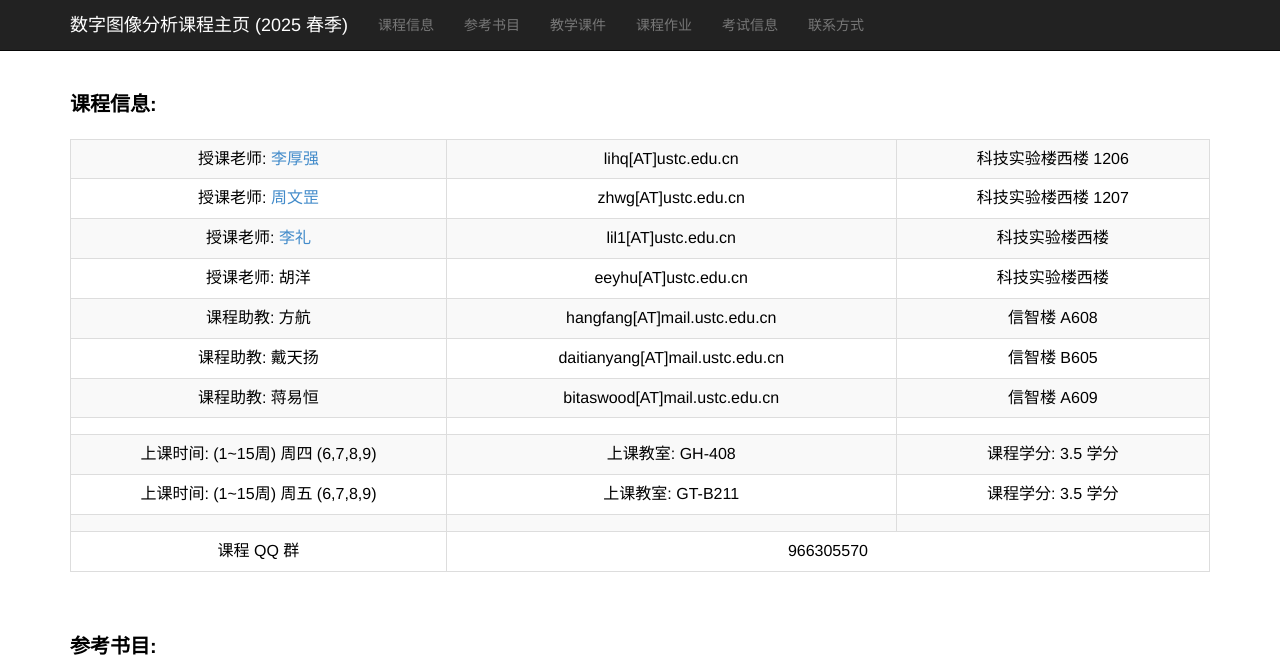
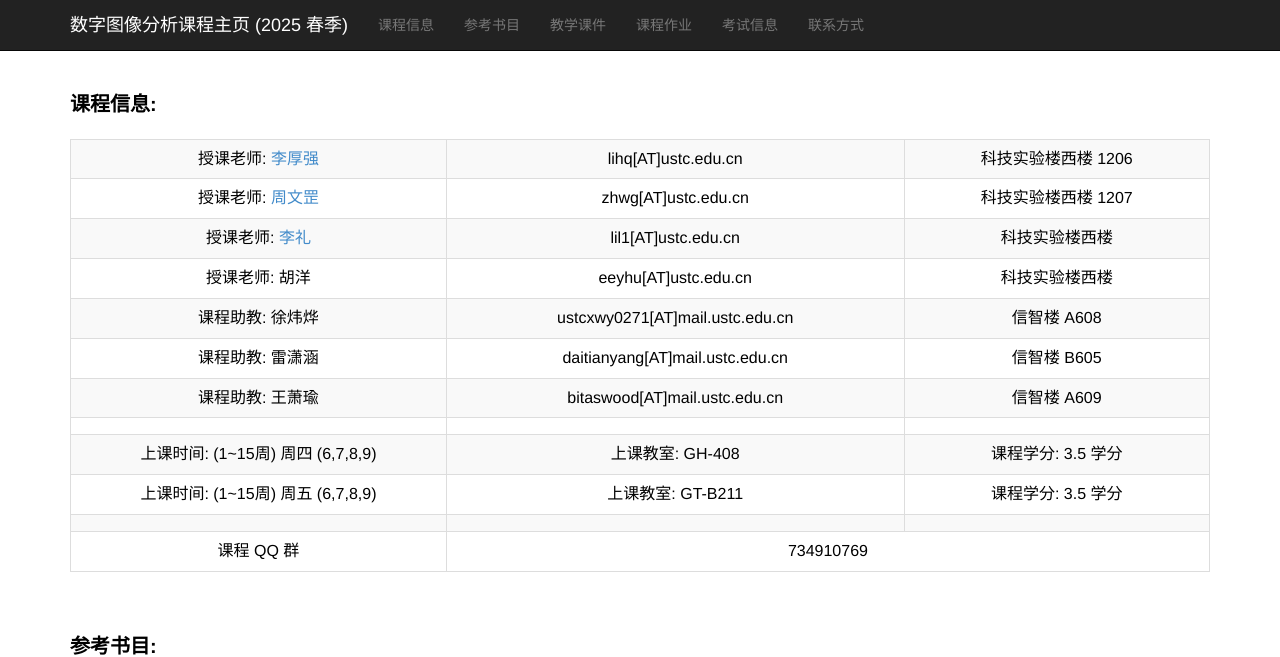
Before and after one commit to ustc-dia/ustc-dia.github.io, a Jekyll site: the page index.html, which Jekyll copies as it is, in a window 1280 px wide and 900 px high. Shown: the top 657 px of the window. Built offline with Jekyll 4.4.1, drawn with Linux system fonts in a browser that asks for light colours.

Commit message:
Update teaching assistants and contact information

```diff
--- a/index.html
+++ b/index.html
@@ -92,21 +92,21 @@
                 </tr>
 
                 <tr>
-                    <td width="33%">课程助教: 方航</a></td>
-                    <td>hangfang[AT]mail.ustc.edu.cn</td>
+                    <td width="33%">课程助教: 徐炜烨</a></td>
+                    <td>ustcxwy0271[AT]mail.ustc.edu.cn</td>
                     <td>信智楼 A608</td>
                     <!-- <td width="20%"></td> -->
                 </tr>
 
                 <tr>
-                    <td width="33%">课程助教: 戴天扬</a></td>
+                    <td width="33%">课程助教: 雷潇涵</a></td>
                     <td>daitianyang[AT]mail.ustc.edu.cn</td>
                     <td>信智楼 B605</td>
                     <!-- <td width="20%"></td> -->
                 </tr>
 
                 <tr>
-                    <td width="33%">课程助教: 蒋易恒</a></td>
+                    <td width="33%">课程助教: 王萧瑜</a></td>
                     <td>bitaswood[AT]mail.ustc.edu.cn</td>
                     <td>信智楼 A609</td>
                     <!-- <td width="20%"></td> -->
@@ -139,7 +139,7 @@
 
                 <tr>
                     <td>课程 QQ 群</td>
-                    <td colspan="2">966305570</td>
+                    <td colspan="2">734910769</td>
                 </tr>
 
             </tbody>
```
